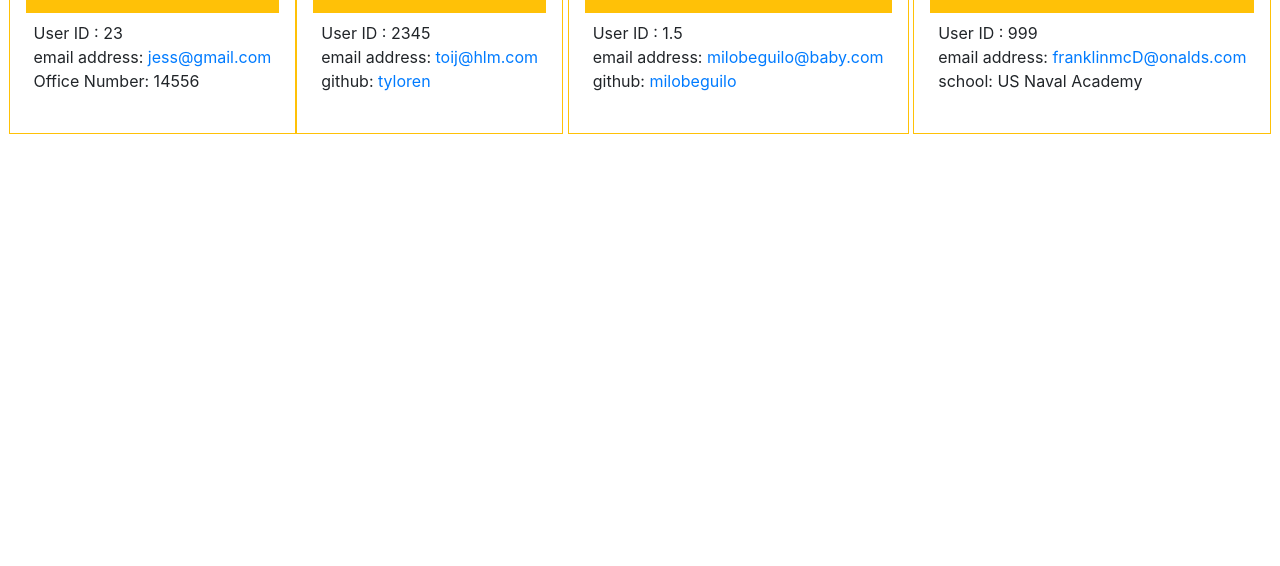
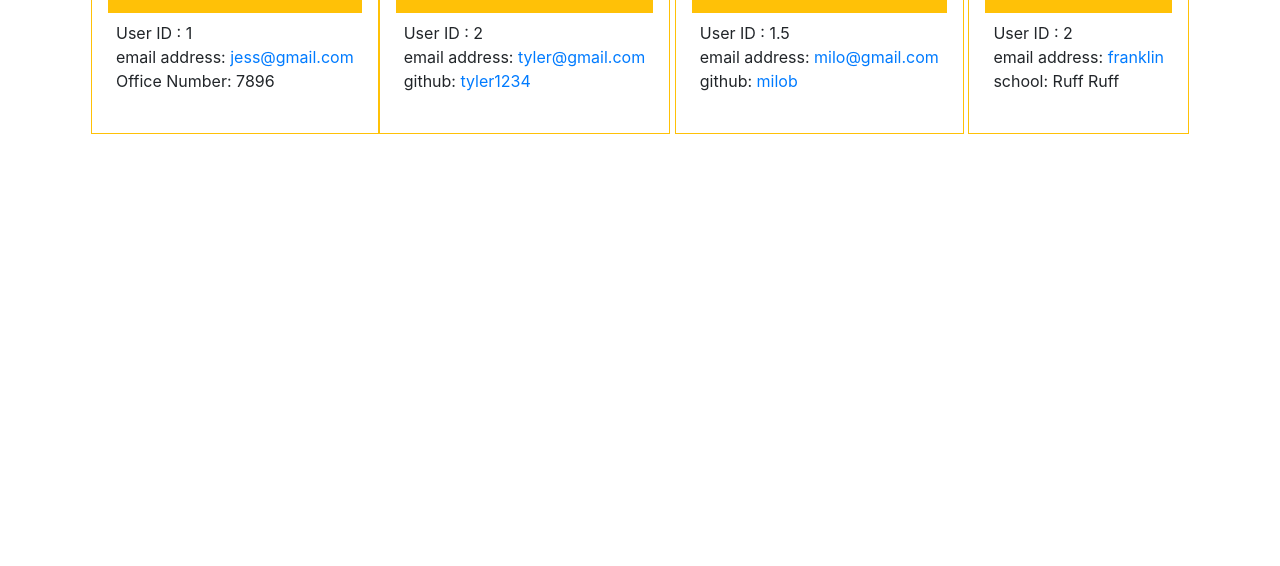
Before and after one commit to jecoc0/team-profile-generator, a website: page team.html in a window 1280 px wide. Shown: the part 234-800 px from the top of the page. Drawn offline with nearby package versions, Linux system fonts and the light colour scheme; files that its build step writes are made by us from their sources.

Commit message:
read me update

```diff
--- a/team.html
+++ b/team.html
@@ -22,9 +22,9 @@
           </div>
           <div>
             <ul class="p-2">
-              <li>User ID : 23</li>
+              <li>User ID : 1</li>
               <li>email address: <a href="mailto:jess@gmail.com">jess@gmail.com</a></li>
-              <li>Office Number: 14556</li>
+              <li>Office Number: 7896</li>
             </ul>
           </div>
         </div>
@@ -35,9 +35,9 @@
       </div>
       <div>
         <ul class="p-2">
-          <li>User ID : 2345</li>
-          <li>email address: <a href="mailto:toij@hlm.com">toij@hlm.com</a></li>
-          <li>github: <a href="https://github.com/tyloren"> tyloren </a> </li>
+          <li>User ID : 2</li>
+          <li>email address: <a href="mailto:tyler@gmail.com">tyler@gmail.com</a></li>
+          <li>github: <a href="https://github.com/tyler1234"> tyler1234 </a> </li>
         </ul>
       </div>
     </div>,<div class="p-2 border border-warning mt-3 p-3">
@@ -48,8 +48,8 @@
       <div>
         <ul class="p-2">
           <li>User ID : 1.5</li>
-          <li>email address: <a href="mailto:milobeguilo@baby.com">milobeguilo@baby.com</a></li>
-          <li>github: <a href="https://github.com/milobeguilo"> milobeguilo </a> </li>
+          <li>email address: <a href="mailto:milo@gmail.com">milo@gmail.com</a></li>
+          <li>github: <a href="https://github.com/milob"> milob </a> </li>
         </ul>
       </div>
     </div>,<div class="p-2 border border-warning mt-3 p-3">
@@ -59,9 +59,9 @@
       </div>
       <div>
         <ul class="p-2">
-          <li>User ID : 999</li>
-          <li>email address: <a href="mailto:franklinmcD@onalds.com">franklinmcD@onalds.com</a></li>
-          <li>school: US Naval Academy  </li>
+          <li>User ID : 2</li>
+          <li>email address: <a href="mailto:franklin">franklin</a></li>
+          <li>school: Ruff Ruff  </li>
         </ul>
       </div>
     </div>
```
Also changed, not shown: __tests__/index.test.js (added, +3 -0 lines), README.md.
